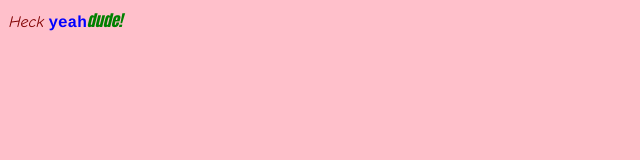
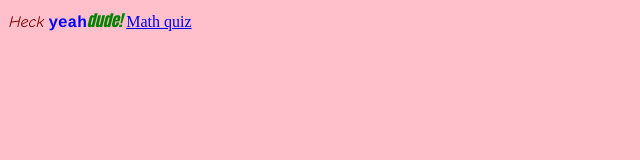
Before and after one commit to Myrmur/ProjectsAndWhatnot, a plain HTML site: page index.html in a window 1280 px wide. Shown: the whole page, without its empty margins (0-640 px from the left). Drawn offline with Linux system fonts and the light colour scheme.

Commit message:
Update index.html

```diff
--- a/index.html
+++ b/index.html
@@ -5,6 +5,7 @@
 <body>
 <p>
 <span id="heck">Heck  </span><span id="yeah">yeah</span><span id="dude">dude!</span>
+  <a href="https://github.com/Myrmur/ProjectsAndWhatnot/blob/master/math-quiz.html"> Math quiz </a>
 </p>
 </body>
 </html>
```
